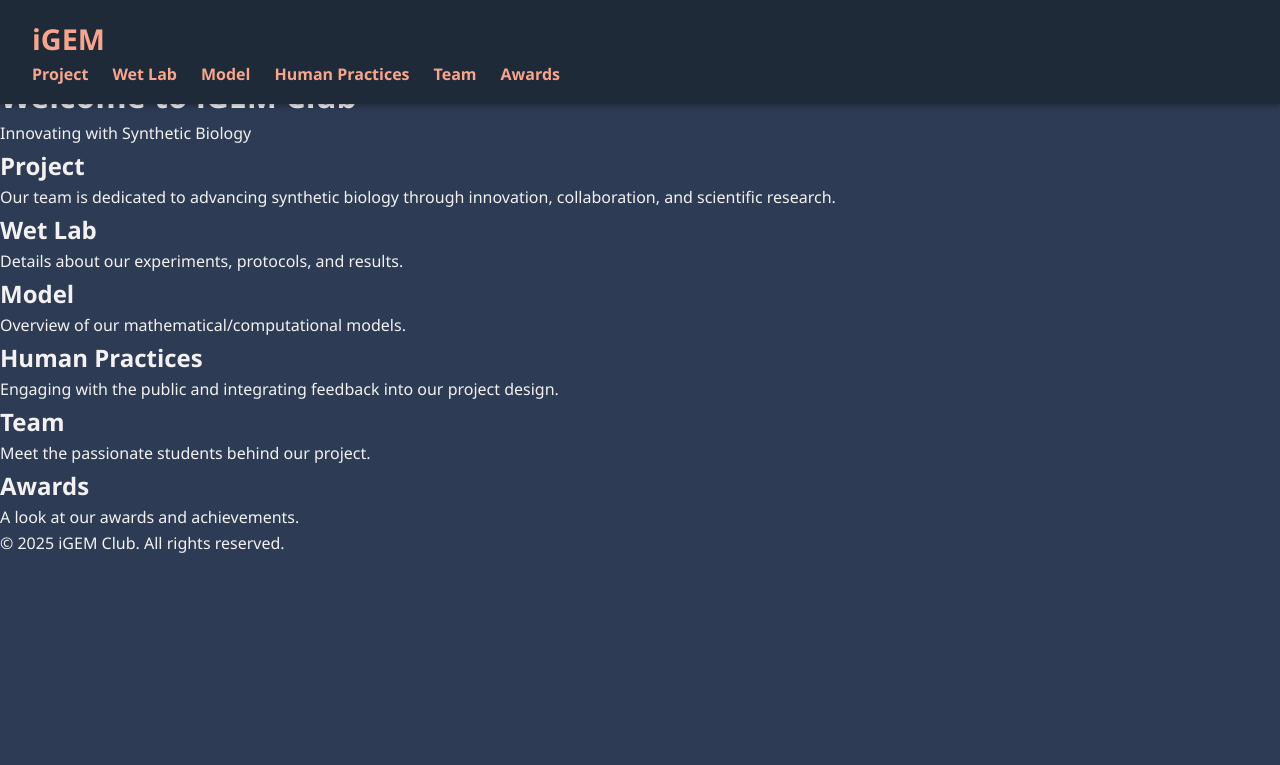
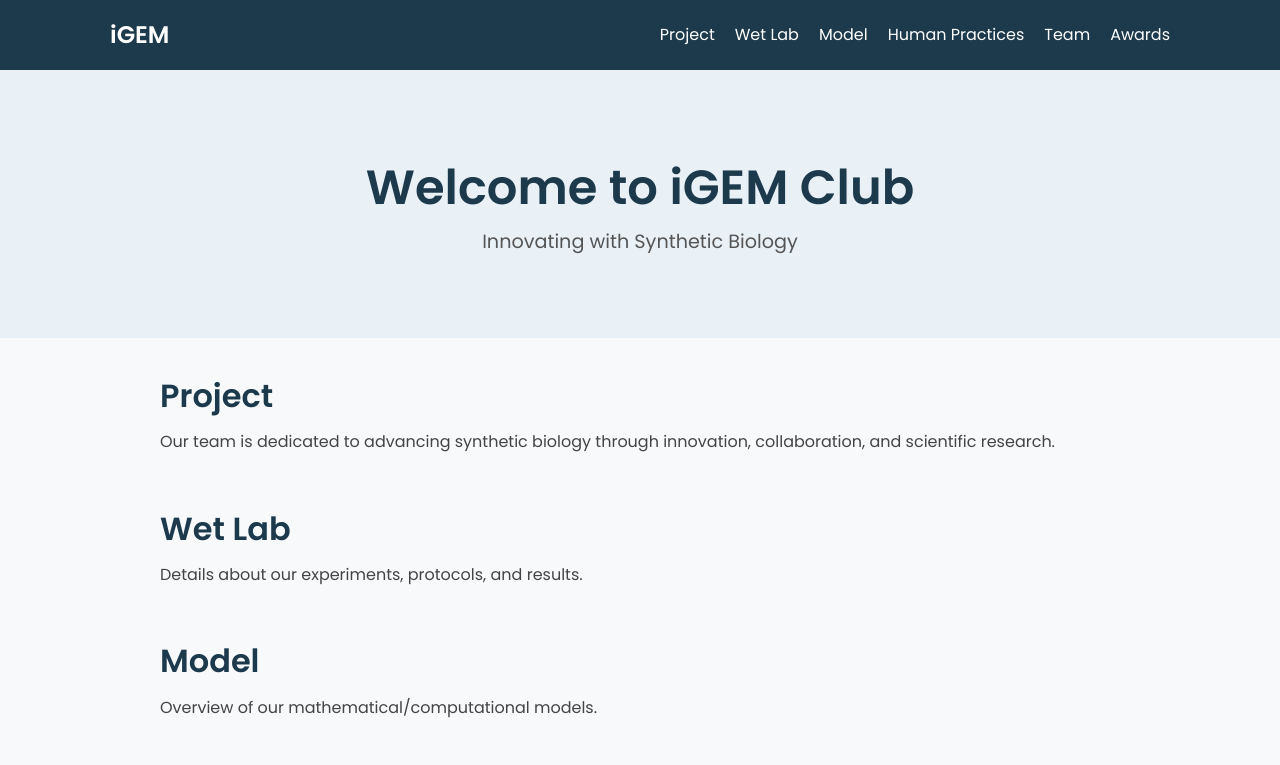
Before and after one commit to nivesh36923/igemwebsite, a plain HTML site: page index.html in a window 1280 px wide. Shown: the top 765 px of the page. Drawn offline with Linux system fonts and the light colour scheme.

Commit message:
Update style.css

```diff
--- a/style.css
+++ b/style.css
@@ -1,62 +1,86 @@
+/* Reset and Base Styles */
 * {
-  box-sizing: border-box;
   margin: 0;
   padding: 0;
+  box-sizing: border-box;
+}
+body {
+  font-family: 'Poppins', sans-serif;
+  background-color: #f7f9fb;
+  color: #333;
+  line-height: 1.6;
 }
 
-body {
-  font-family: 'Segoe UI', sans-serif;
-  line-height: 1.6;
-  background-color: #2e3b55;
-  color: #f2f2f2;
-  scroll-behavior: smooth;
-  padding-top: 70px; /* for fixed navbar */
+/* Navbar */
+.navbar {
+  background-color: #1c3a4c;
+  padding: 1rem 0;
+  color: white;
 }
-
-.navbar {
-  background-color: #1f2a38;
+.navbar .container {
   display: flex;
   justify-content: space-between;
   align-items: center;
-  padding: 1rem 2rem;
-  position: fixed;
-  width: 100%;
-  top: 0;
-  z-index: 1000;
-  box-shadow: 0 2px 5px rgba(0, 0, 0, 0.3);
+  max-width: 1100px;
+  margin: 0 auto;
+  padding: 0 20px;
+}
+.navbar .logo {
+  font-weight: bold;
+  font-size: 1.5rem;
+}
+.navbar .nav-links {
+  list-style: none;
+  display: flex;
+  gap: 20px;
+}
+.navbar .nav-links a {
+  color: white;
+  text-decoration: none;
+  font-weight: 500;
+}
+.navbar .nav-links a:hover {
+  border-bottom: 2px solid #ffa500;
 }
 
-.logo {
-  font-size: 1.8rem;
-  font-weight: bold;
-  color: #f8a58d;
+/* Hero Section */
+.hero {
+  text-align: center;
+  padding: 80px 20px;
+  background: #e9f1f7;
+}
+.hero h1 {
+  font-size: 3rem;
+  color: #1c3a4c;
+}
+.hero p {
+  font-size: 1.2rem;
+  color: #555;
 }
 
-.nav-links {
-  list-style: none;
-  display: flex;
-  gap: 1.5rem;
+/* Main Content */
+.container {
+  max-width: 1000px;
+  margin: auto;
+  padding: 2rem 20px;
+}
+section {
+  margin-bottom: 3rem;
+}
+section h2 {
+  font-size: 2rem;
+  color: #1c3a4c;
+  margin-bottom: 0.5rem;
+}
+section p {
+  font-size: 1rem;
+  color: #444;
 }
 
-.nav-links li a {
-  text-decoration: none;
-  color: #f8a58d;
-  font-weight: bold;
-  transition: color 0.3s ease;
+/* Footer */
+.footer {
+  background-color: #1c3a4c;
+  color: white;
+  text-align: center;
+  padding: 1rem 0;
 }
-
-.nav-links li a:hover {
-  color: #ffcab0;
-}
-
-.section {
-  padding: 80px 40px;
-  min-height: 100vh;
-  border-bottom: 1px solid rgba(255, 255, 255, 0.1);
-}
-
-.section h1 {
-  margin-bottom: 20px;
-  font-size: 2.5rem;
-  color: #ffcab0;
-}
```
